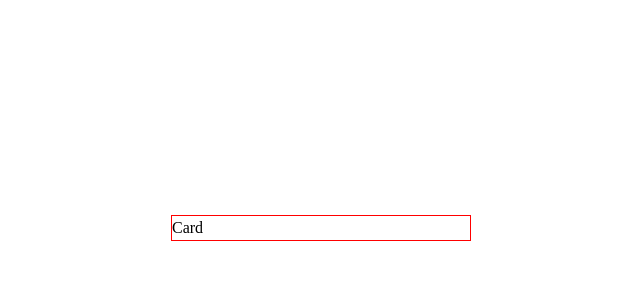
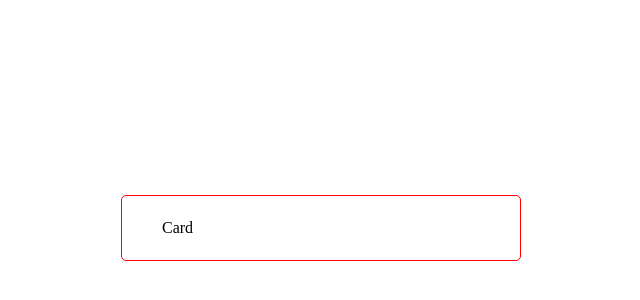
Before and after one commit to verydecent/augkim_portfolio, a React (Create React App) app: page / in a window 1280 px wide. Shown: the part 172-472 px from the top of the page, without its empty margins (319-959 px from the left). Built offline with nearby package versions, Linux system fonts and the light colour scheme.

Commit message:
Add font family

```diff
--- a/src/App.css
+++ b/src/App.css
@@ -1,3 +1,11 @@
+/* App */
+
+#root {
+  background: #000;
+  width: 100%;
+  height: 100%;
+}
+
 /* Home */
 
 .home {
@@ -11,6 +19,9 @@
 
 .card {
   border: 1px solid red;
-  width: 300px;
+  width: 400px;
   height: auto;
+  background: #fff;
+  padding: 1.25rem 2.5rem;
+  border-radius: 5px;
 }
```
